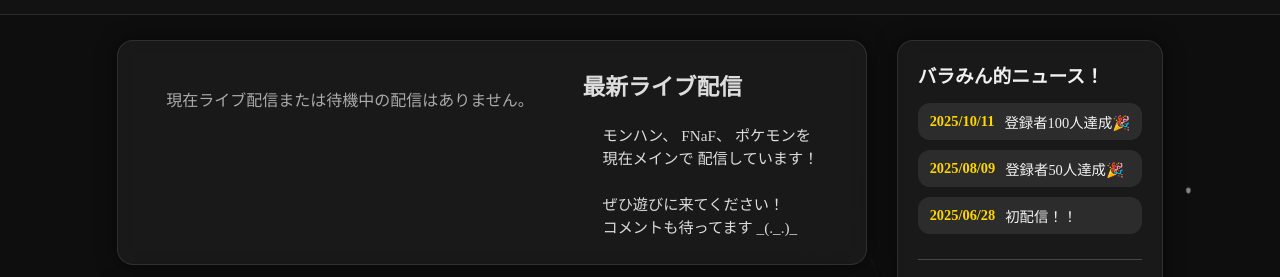
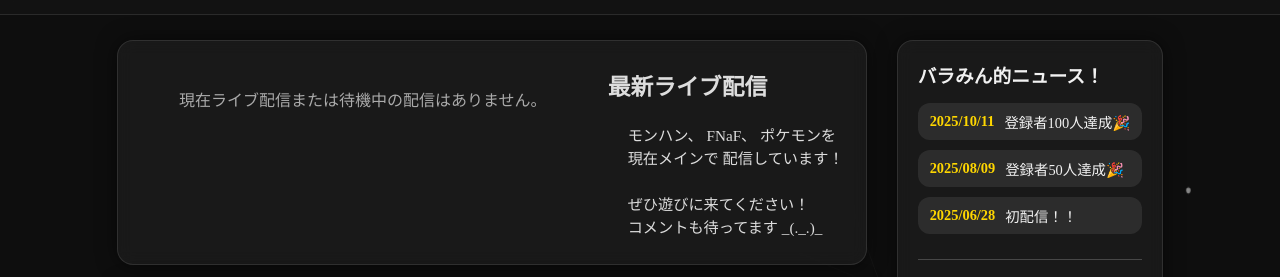
Before and after one commit to b4ram1n/hub, a plain HTML site: page index.html in a window 1280 px wide. Shown: the part 60-337 px from the top of the page. Drawn offline with Linux system fonts and the light colour scheme; no server answers.

Commit message:
Update style.css

```diff
--- a/style.css
+++ b/style.css
@@ -110,7 +110,7 @@ hr {
 
 #youtube-container {
 	width: 60%;
-	min-width: 420px;
+	min-width: 450px;
 }
 
 .video-panel iframe {
```
